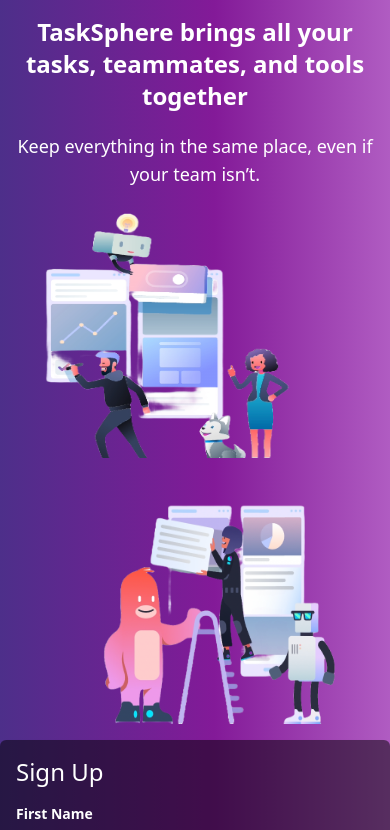
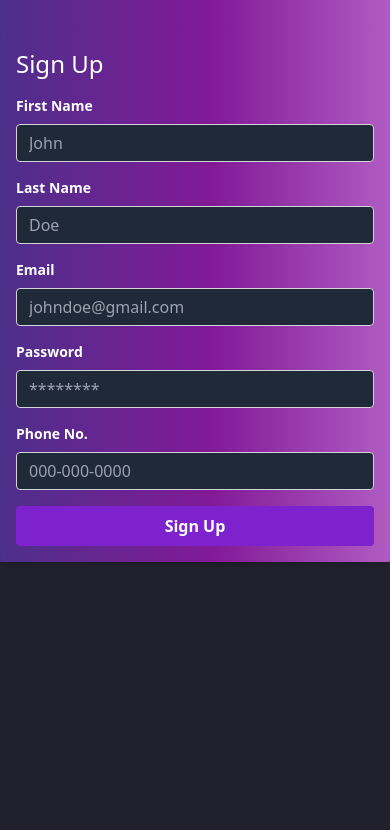
Before and after one commit to sarvesh-gaurishankar-sawant/team-progress-tracker, a React (Create React App) app in the folder frontend/: page /signup in a window 390 px wide. Shown: the top 830 px of the page. Built offline with nearby package versions, Linux system fonts and the light colour scheme.

Commit message:
Remove images in Login in mobile view

```diff
--- a/frontend/src/components/Auth/SignUp.tsx
+++ b/frontend/src/components/Auth/SignUp.tsx
@@ -58,18 +58,18 @@
       {/* Info Section */}
       <div className="w-full lg:w-1/2 p-4">
         <div className='w-full lg:w-3/4 flex flex-col items-center text-center gap-5'>
-          <h1 className="text-white text-2xl md:text-3xl lg:text-5xl font-bold">TaskSphere brings all your tasks, teammates, and tools together</h1>
-          <p className="text-white text-lg md:text-xl">Keep everything in the same place, even if your team isn’t.</p>
+          <h1 className="hidden md:block text-white text-2xl md:text-3xl lg:text-5xl font-bold">TaskSphere brings all your tasks, teammates, and tools together</h1>
+          <p className="hidden md:block text-white text-lg md:text-xl">Keep everything in the same place, even if your team isn’t.</p>
           <div className='flex flex-wrap justify-center gap-4'>
-            <img src={url1} alt="" style={{ width: '300px', height: '250px' }}/>
-            <img src={url2} alt=""  style={{ width: '300px', height: '250px' }}/>
+            <img src={url1} alt="" style={{ width: '300px', height: '250px' }} className='hidden md:block'/>
+            <img src={url2} alt=""  style={{ width: '300px', height: '250px' }} className='hidden md:block'/>
           </div>
         </div>
       </div>
 
       {/* Form Section */}
       <div className="w-full lg:w-1/2 flex items-center justify-center">
-        <form className="w-full max-w-lg p-4 bg-black bg-opacity-50 shadow-md rounded-md" onSubmit={handleSignUp}>
+        <form className="w-full max-w-lg p-4 bg-transparent md:bg-black md:bg-opacity-50 shadow-md rounded-md" onSubmit={handleSignUp}>
           <h2 className="text-white text-2xl mb-4">Sign Up</h2>
 
           {/* First Name */}
```
